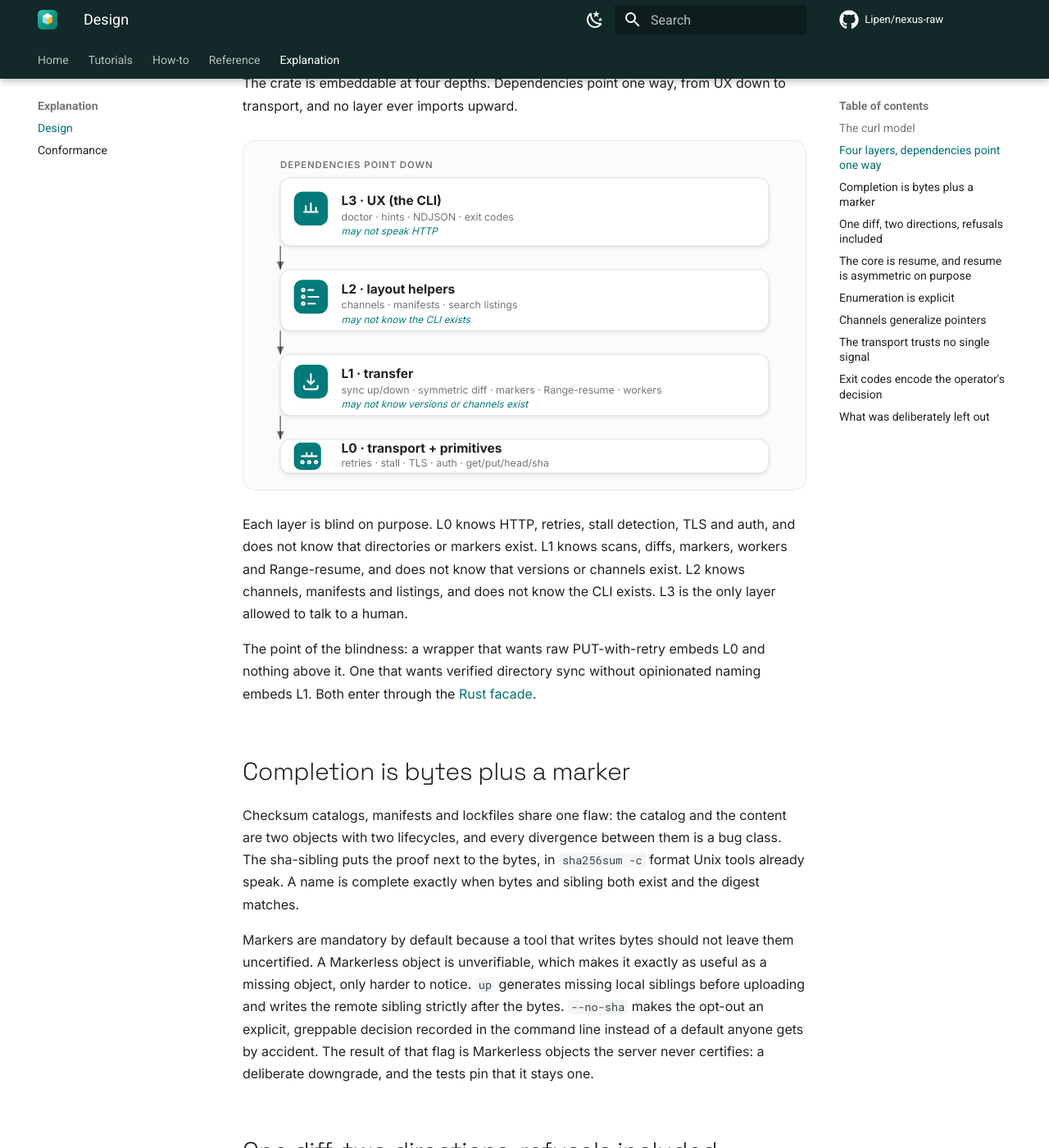
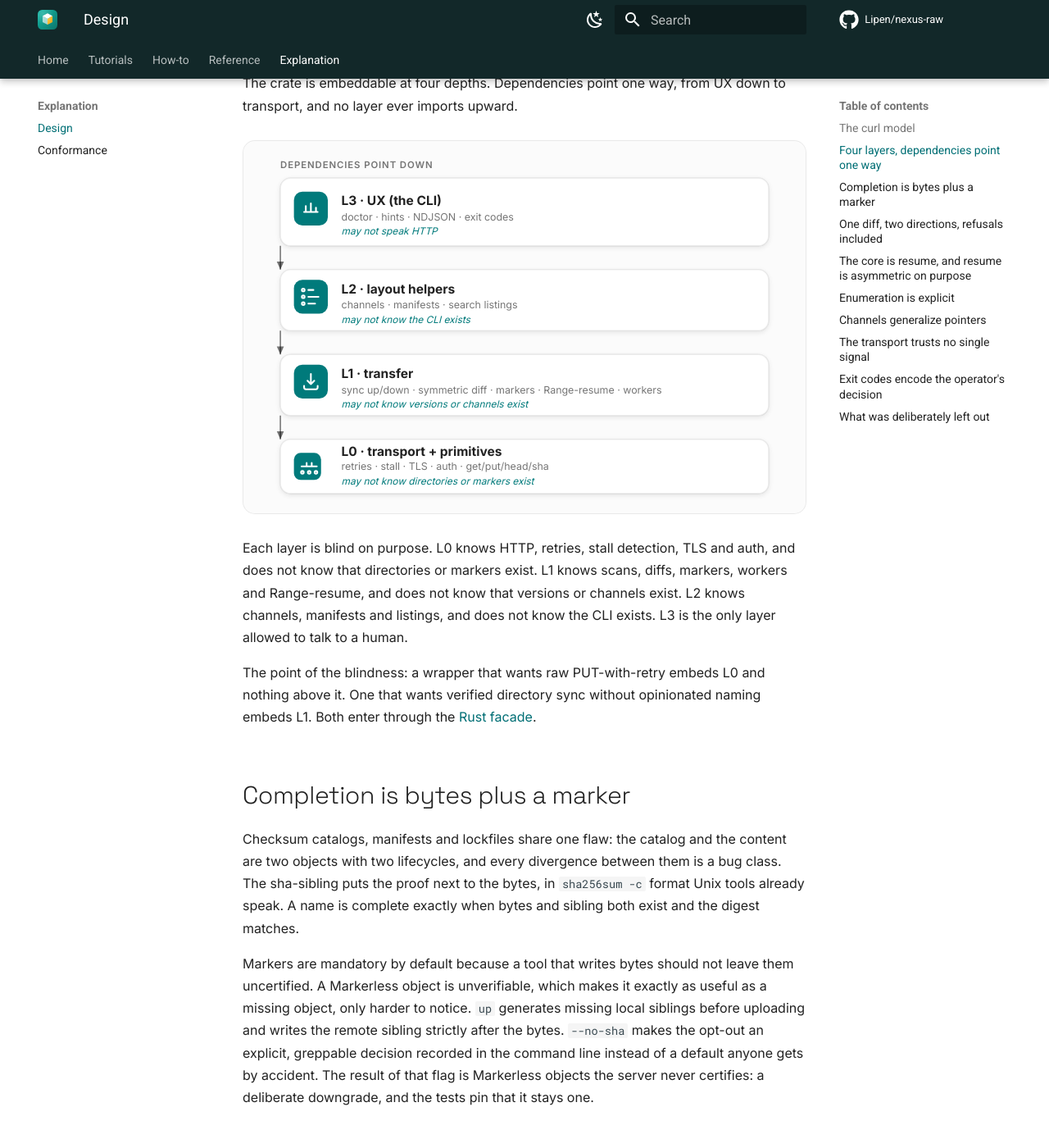
Before and after one commit to Lipen/nexus-raw, an MkDocs documentation site: the page built from docs/explanation/design.md, in a window 1280 px wide and 1400 px high, scrolled down 1379 px. Shown: the whole window at 82% size. Built offline with MkDocs 1.6.1 and Material for MkDocs 9.7.7, drawn with Linux system fonts in a browser that asks for light colours; comment, search, counter and statistics services are not loaded.

Commit message:
docs: the terminal keeps its own frame, the state plates clear the pills

```diff
--- a/docs/explanation/design.md
+++ b/docs/explanation/design.md
@@ -30,7 +30,7 @@ The crate is embeddable at four depths.
 Dependencies point one way, from UX down to transport, and no layer ever imports upward.
 
 <figure>
-<svg xmlns="http://www.w3.org/2000/svg" viewBox="0 0 640 392" role="img" aria-labelledby="dg-layers-t dg-layers-d" font-family="inherit" style="--dg-accent: var(--md-accent-fg-color)">
+<svg xmlns="http://www.w3.org/2000/svg" viewBox="0 0 640 420" role="img" aria-labelledby="dg-layers-t dg-layers-d" font-family="inherit" style="--dg-accent: var(--md-accent-fg-color)">
 <title id="dg-layers-t">The four layers of nxr and their one-way dependencies</title>
 <desc id="dg-layers-d">L3 UX depends on L2 layout, which depends on L1 transfer, which depends on L0 transport. Each layer is blind to everything above it.</desc>
 <defs>
@@ -95,17 +95,17 @@ Dependencies point one way, from UX down to transport, and no layer ever imports
 <line x1="32" y1="312" x2="32" y2="340" class="dg-line" marker-end="url(#dg-arrow)"/>
 <!-- L0 -->
 <g filter="url(#dg-shadow)">
-<rect x="32" y="340" width="576" height="40" rx="12" class="dg-card"/>
+<rect x="32" y="340" width="576" height="64" rx="12" class="dg-card"/>
 </g>
-<rect x="48" y="344" width="32" height="32" rx="8" class="dg-chip"/>
-<g transform="translate(48,344)" class="dg-ico">
+<rect x="48" y="356" width="32" height="32" rx="8" class="dg-chip"/>
+<g transform="translate(48,356)" class="dg-ico">
 <g transform="translate(6,6)">
 <path d="M3 10h18M9 10V6m6 4V6"/><circle cx="4" cy="17" r="1.6"/><circle cx="12" cy="17" r="1.6"/><circle cx="20" cy="17" r="1.6"/>
 </g>
 </g>
-<text x="104" y="356" class="dg-name">L0 · transport + primitives</text>
-<text x="104" y="372" class="dg-knows">retries · stall · TLS · auth · get/put/head/sha</text>
-</g>
+<text x="104" y="360" class="dg-name">L0 · transport + primitives</text>
+<text x="104" y="376" class="dg-knows">retries · stall · TLS · auth · get/put/head/sha</text>
+<text x="104" y="393" class="dg-blind">may not know directories or markers exist</text>
 <filter id="dg-shadow" x="-10%" y="-10%" width="120%" height="135%">
 <feGaussianBlur in="SourceAlpha" stdDeviation="3"/>
 <feOffset dy="2"/>
@@ -191,7 +191,7 @@ The full table is in the [protocol reference](../reference/protocol.md).
 <line x1="13" y1="140" x2="28" y2="140" class="dg-ln" marker-end="url(#dg-arrow2)"/>
 <!-- forward path: Absent -> Markerless -> Complete -->
 <line x1="172" y1="140" x2="228" y2="140" class="dg-ln" marker-end="url(#dg-arrow2)"/>
-<g transform="translate(200,118)"><rect x="-34" y="-9" width="68" height="18" class="dg-plate"/><text text-anchor="middle" dominant-baseline="central" font-size="11" class="dg-edge">bytes land</text></g>
+<g transform="translate(200,96)"><rect x="-34" y="-9" width="68" height="18" class="dg-plate"/><text text-anchor="middle" dominant-baseline="central" font-size="11" class="dg-edge">bytes land</text></g>
 <line x1="372" y1="140" x2="428" y2="140" class="dg-ln" marker-end="url(#dg-arrow2)"/>
 <g transform="translate(400,96)"><rect x="-42" y="-9" width="84" height="18" class="dg-plate"/><text text-anchor="middle" dominant-baseline="central" font-size="11" class="dg-edge">marker follows</text></g>
 <!-- clean transfer: Absent arcs over the top to Complete -->
@@ -199,12 +199,12 @@ The full table is in the [protocol reference](../reference/protocol.md).
 <g transform="translate(300,52)"><rect x="-46" y="-9" width="92" height="18" class="dg-plate"/><text text-anchor="middle" dominant-baseline="central" font-size="11" class="dg-edge">clean transfer</text></g>
 <!-- decay: Complete -> Broken, Markerless -> Broken (two parallel horizontals at y=140; second lane routed below, y=200, rounded) -->
 <line x1="572" y1="140" x2="628" y2="140" class="dg-ln" marker-end="url(#dg-arrow2)"/>
-<g transform="translate(600,118)"><rect x="-38" y="-9" width="76" height="18" class="dg-plate"/><text text-anchor="middle" dominant-baseline="central" font-size="11" class="dg-edge">tampering</text></g>
+<g transform="translate(600,96)"><rect x="-38" y="-9" width="76" height="18" class="dg-plate"/><text text-anchor="middle" dominant-baseline="central" font-size="11" class="dg-edge">tampering</text></g>
 <path d="M 340,170 L 340,196 Q 340,208 352,208 L 680,208 Q 692,208 692,196 L 692,170" class="dg-ln" marker-end="url(#dg-arrow2)"/>
 <g transform="translate(516,208)"><rect x="-56" y="-9" width="112" height="18" class="dg-plate"/><text text-anchor="middle" dominant-baseline="central" font-size="11" class="dg-edge">foreign marker</text></g>
 <!-- refusals: self loops on top of Complete and Broken -->
-<path d="M 460,110 C 460,80 540,80 540,110" class="dg-ln-soft" stroke-dasharray="5 4" marker-end="url(#dg-arrow2)"/>
-<g transform="translate(500,84)"><rect x="-88" y="-9" width="176" height="18" class="dg-plate"/><text text-anchor="middle" dominant-baseline="central" font-size="11" class="dg-edge">divergent refused, exit 1</text></g>
+<path d="M 460,110 C 460,56 540,56 540,110" class="dg-ln-soft" stroke-dasharray="5 4" marker-end="url(#dg-arrow2)"/>
+<g transform="translate(500,50)"><rect x="-88" y="-9" width="176" height="18" class="dg-plate"/><text text-anchor="middle" dominant-baseline="central" font-size="11" class="dg-edge">divergent refused, exit 1</text></g>
 <path d="M 656,110 C 656,20 728,20 728,52 Q 728,60 720,60 L 704,60 Q 692,60 692,72 L 692,110" class="dg-ln-soft" stroke-dasharray="5 4" marker-end="url(#dg-arrow2)"/>
 <g transform="translate(692,34)"><rect x="-60" y="-9" width="120" height="18" class="dg-plate"/><text text-anchor="middle" dominant-baseline="central" font-size="11" class="dg-edge">transfer refused, exit 1</text></g>
 <filter id="dg-shadow2" x="-10%" y="-10%" width="120%" height="135%">
--- a/docs/stylesheets/site.css
+++ b/docs/stylesheets/site.css
@@ -470,6 +470,7 @@
   --nxr-term-font: 1.85cqw;
   position: relative;
   margin: 1.6rem 0 1.2rem;
+  padding: 0;
   border: 1px solid oklch(0.32 0.02 210);
   border-radius: 0.75rem;
   overflow: hidden;
```
